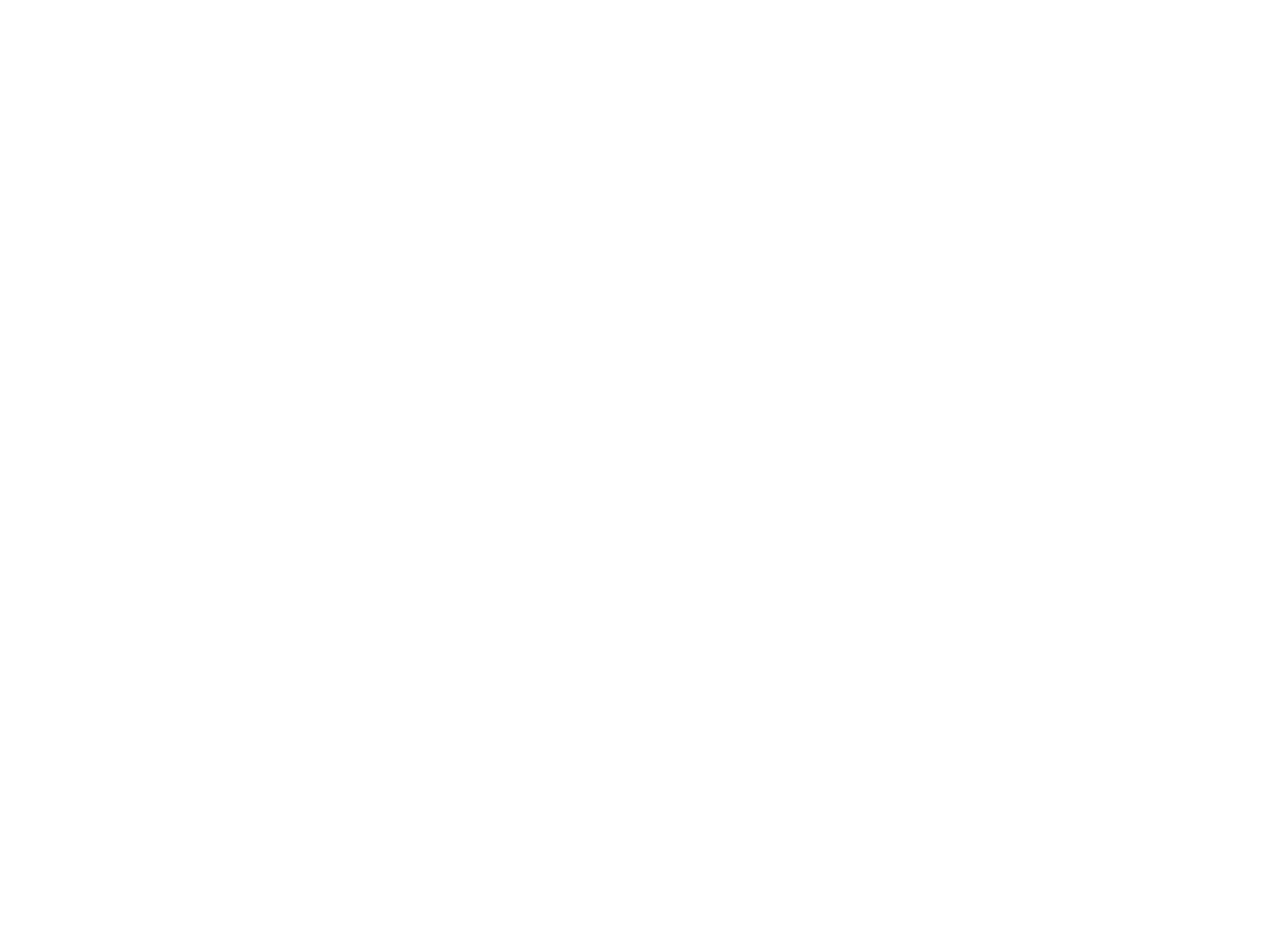
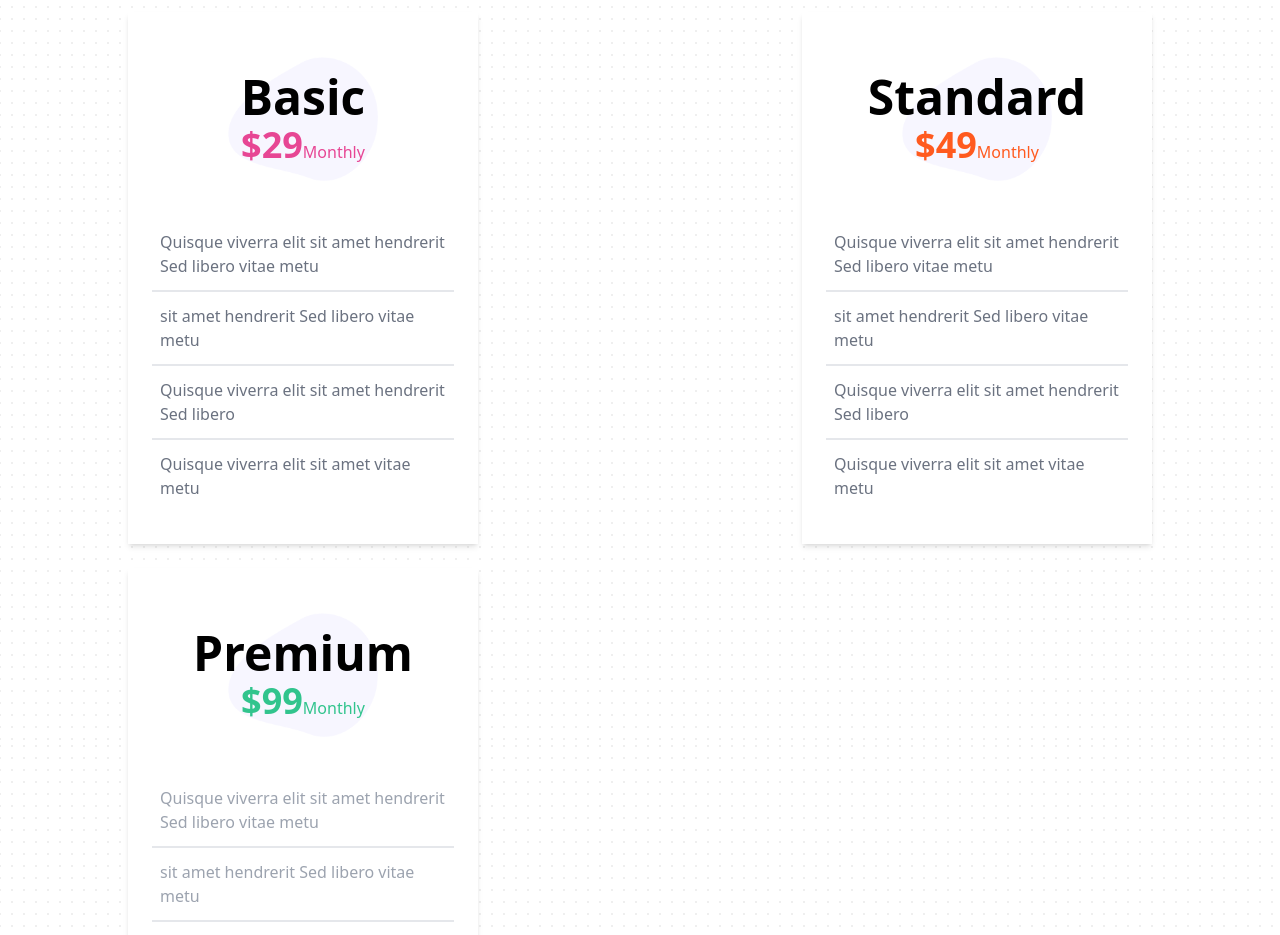
Before and after one commit to walidoumechtak/HalcyAgency, a React (Create React App) app: page / in a window 1280 px wide. Shown: the part 1760-2695 px from the top of the page. Before the commit the page ends 1488 px from the top, so only its background shows below. Built offline with nearby package versions, Linux system fonts and the light colour scheme.

Commit message:
complete the pricing service with its responssive

```diff
--- a/src/App.tsx
+++ b/src/App.tsx
@@ -4,6 +4,7 @@
 import HomePage from './component/HomePage';
 import Footer from './component/Footer';
 import Features from './component/Features';
+import Pricing from './component/Pricing';
 
 
 function App() {
@@ -12,6 +13,7 @@
       <NavBar />
       <HomePage />
       <Features/>
+      <Pricing />
       {/* <Footer/> */}
     </>
   );
--- /dev/null
+++ b/src/component/CssModules/Pricing.css
@@ -0,0 +1,13 @@
+.pricing {
+    background-image: url('../../assets/pricingBackground.png');
+    width: 100%;
+}
+
+.priceShape{
+    background-image: url('../../assets/priceShape.png');
+    width: 150px;
+    height: 150px;
+    background-position: center;
+    background-size: contain;
+    background-repeat: no-repeat;
+}
--- /dev/null
+++ b/src/component/Pricing.tsx
@@ -0,0 +1,61 @@
+// import PricingBackground from '../assets/pricingBackground.png';
+import "./CssModules/Pricing.css";
+
+function Pricing() {
+    return (
+        <div className="container mx-auto pt-20 flex flex-col items-center pricing">
+            <h3 className="text-xl mb-4 text-orange-400 text-center px-4">Pricing</h3>
+            <h2 className="text-4xl mb-4 px-4 text-center">Our Best Pricing Plan</h2>
+            <p className="text-center px-4"> Conveniently customize proactive web services for leveraged interfaces without Globally </p>
+
+            {/* --------------- ---------------- */}
+
+            {/* <div className="flex lg:justify-between justify-center md:items-center w-[80%] flex-col md:flex-row flex-wrap py-20"> */}
+            <div className="flex lg:justify-between items-center justify-center w-[80%] md:flex-row flex-col flex-wrap py-20">
+                <div className="flex flex-col items-center bg-white shadow-md w-[350px] mb-6  px-6 py-8
+                    hover:shadow-lg hover:translate-y-2 transition-all duration-500">
+                    <div className="priceShape mb-6 flex flex-col items-center justify-center">
+                        <h1 className="font-semibold mb-1 text-5xl">Basic</h1>
+                        <p className="text-pink-500"><span className="text-4xl font-bold">$29</span>Monthly</p>
+                    </div>
+                    <div className="text-gray-500">
+                        <p className="px-2 py-3 border-b-2">Quisque viverra elit sit amet hendrerit Sed libero vitae metu</p>
+                        <p className="px-2 py-3 border-b-2">sit amet hendrerit Sed libero vitae metu</p>
+                        <p className="px-2 py-3 border-b-2">Quisque viverra elit sit amet hendrerit Sed libero </p>
+                        <p className="px-2 py-3">Quisque viverra elit sit amet vitae metu</p>
+                    </div>
+                </div>
+                {/* -------------------------------------------------- */}
+                <div className="flex flex-col items-center bg-white shadow-md w-[350px] mb-6 px-6 py-8
+                    hover:shadow-lg hover:translate-y-2 transition-all duration-500">
+                    <div className="priceShape mb-6 flex flex-col items-center justify-center">
+                        <h1 className="font-semibold mb-1 text-5xl">Standard</h1>
+                        <p className="text-orange-500"><span className="text-4xl font-bold">$49</span>Monthly</p>
+                    </div>
+                    <div className="text-gray-500">
+                        <p className="px-2 py-3 border-b-2">Quisque viverra elit sit amet hendrerit Sed libero vitae metu</p>
+                        <p className="px-2 py-3 border-b-2">sit amet hendrerit Sed libero vitae metu</p>
+                        <p className="px-2 py-3 border-b-2">Quisque viverra elit sit amet hendrerit Sed libero </p>
+                        <p className="px-2 py-3">Quisque viverra elit sit amet vitae metu</p>
+                    </div>
+                </div>
+                {/* -------------------------------------------------- */}
+                <div className="flex flex-col items-center bg-white shadow-md w-[350px] mb-6 px-6 py-8
+                    hover:shadow-lg hover:translate-y-2 transition-all duration-500">
+                    <div className="priceShape mb-6 flex flex-col items-center justify-center">
+                        <h1 className="font-semibold mb-1 text-5xl">Premium</h1>
+                        <p className="text-green-400"><span className="text-4xl font-bold">$99</span>Monthly</p>
+                    </div>
+                    <div className="text-gray-400">
+                        <p className="px-2 py-3 border-b-2">Quisque viverra elit sit amet hendrerit Sed libero vitae metu</p>
+                        <p className="px-2 py-3 border-b-2">sit amet hendrerit Sed libero vitae metu</p>
+                        <p className="px-2 py-3 border-b-2">Quisque viverra elit sit amet hendrerit Sed libero </p>
+                        <p className="px-2 py-3">Quisque viverra elit sit amet vitae metu</p>
+                    </div>
+                </div>
+            </div>
+        </div>
+    )
+}
+
+export default Pricing;
```
Also changed, not shown: src/assets/priceShape.png (added), src/assets/pricingBackground.png (added).
